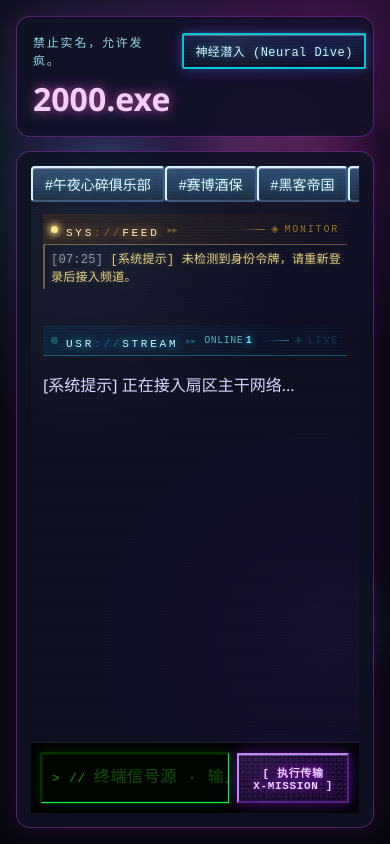
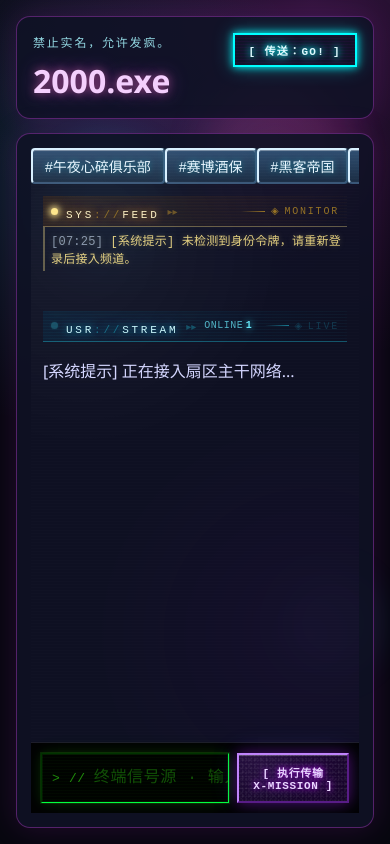
Before and after one commit to houkemian/cyber-chat, a React (Vite) app in the folder frontend/: page /cyber-chat/chat/1 in a window 390 px wide. Built offline with nearby package versions, Linux system fonts and the light colour scheme.

Commit message:
fix: SPA refresh 404, login auto-reconnect, teleport btn, mobile overflow

```diff
--- a/frontend/src/App.tsx
+++ b/frontend/src/App.tsx
@@ -11,6 +11,7 @@ function App() {
   const [showLogin, setShowLogin] = useState(false)
   const [noisePhase, setNoisePhase] = useState(0)
   const [chatHeight, setChatHeight] = useState('60vh')
+  const [loginSeq, setLoginSeq] = useState(0)
   const headerRef = useRef<HTMLElement>(null)
   const navigate = useNavigate()
 
@@ -54,6 +55,7 @@ function App() {
     setIsLoggedIn(true)
     setCyberName(name)
     setShowLogin(false)
+    setLoginSeq((n) => n + 1)
     navigate(`/chat/${DEFAULT_ROOM_ID}`, { replace: true })
   }, [navigate])
 
@@ -106,10 +108,10 @@ function App() {
                   <div className="auth-actions">
                     <button
                       type="button"
-                      className="auth-btn auth-btn-uplink"
+                      className="auth-btn-teleport"
                       onClick={() => setShowLogin(true)}
                     >
-                      {'神经潜入 (Neural Dive)'}
+                      <span>[ 传送：GO! ]</span>
                     </button>
                   </div>
                 )}
@@ -122,7 +124,7 @@ function App() {
             style={{ height: chatHeight, minHeight: 0, flexShrink: 0 }}
           >
             <Routes>
-              <Route path="/chat/:room_id" element={<RoomChat embedded />} />
+              <Route path="/chat/:room_id" element={<RoomChat embedded loginSeq={loginSeq} />} />
               <Route path="/chat" element={<Navigate to={`/chat/${DEFAULT_ROOM_ID}`} replace />} />
               <Route path="*" element={<Navigate to={`/chat/${DEFAULT_ROOM_ID}`} replace />} />
             </Routes>
--- a/frontend/src/index.css
+++ b/frontend/src/index.css
@@ -188,6 +188,7 @@ body {
 .auth-btn {
   position: relative;
   min-width: 62px;
+  max-width: 160px;
   border-radius: 2px;
   border: 2px solid #88c7ff;
   border-top-color: #d8f0ff;
@@ -196,13 +197,17 @@ body {
   border-bottom-color: #3a5778;
   background: linear-gradient(180deg, rgba(22, 32, 72, 0.95), rgba(10, 14, 35, 0.94));
   color: #cffafe;
-  font-size: 12px;
+  font-size: 11px;
   font-family: "Courier New", "Consolas", monospace;
-  letter-spacing: 0.04em;
-  padding: 7px 11px;
+  letter-spacing: 0.03em;
+  padding: 7px 10px;
   overflow: hidden;
+  white-space: nowrap;
+  text-overflow: ellipsis;
   text-shadow: 0 0 6px rgba(0, 240, 255, 0.45);
   box-shadow: inset 0 1px 0 rgba(255, 255, 255, 0.32), 0 0 12px rgba(0, 240, 255, 0.22);
+  touch-action: manipulation;
+  -webkit-tap-highlight-color: transparent;
 }
 
 .auth-btn::before {
@@ -232,6 +237,123 @@ body {
   opacity: 0.28;
   animation: static-grain 0.32s steps(2, end) infinite;
   pointer-events: none;
+}
+
+/* ── 传送按钮：Y2K 霓虹像素风 ── */
+.auth-btn-teleport {
+  position: relative;
+  display: inline-block;
+  padding: 7px 14px;
+  background: transparent;
+  border: 2px solid #ff00ff;
+  border-radius: 0;
+  color: #ff00ff;
+  font-family: "Courier New", "Consolas", monospace;
+  font-size: 11px;
+  font-weight: 700;
+  letter-spacing: 0.12em;
+  text-transform: uppercase;
+  white-space: nowrap;
+  cursor: pointer;
+  touch-action: manipulation;
+  -webkit-tap-highlight-color: transparent;
+  -webkit-appearance: none;
+  /* 霓虹外发光 */
+  text-shadow:
+    0 0 6px #ff00ff,
+    0 0 14px #ff00ff;
+  box-shadow:
+    0 0 8px #ff00ff,
+    0 0 20px rgba(255, 0, 255, 0.4),
+    inset 0 0 8px rgba(255, 0, 255, 0.08);
+  /* 默认常态：粉蓝闪烁 */
+  animation: teleport-idle 2s steps(2, end) infinite;
+  overflow: hidden;
+}
+
+/* 扫描线叠层 */
+.auth-btn-teleport::before {
+  content: "";
+  position: absolute;
+  inset: 0;
+  pointer-events: none;
+  background: repeating-linear-gradient(
+    0deg,
+    transparent,
+    transparent 2px,
+    rgba(255, 0, 255, 0.04) 2px,
+    rgba(255, 0, 255, 0.04) 3px
+  );
+  z-index: 0;
+}
+
+.auth-btn-teleport span {
+  position: relative;
+  z-index: 1;
+}
+
+/* Hover：故障抖动 + 粉蓝交替发光加强 */
+.auth-btn-teleport:hover {
+  animation: teleport-glitch 0.22s steps(2, end) infinite;
+  border-color: #00ffff;
+  color: #00ffff;
+}
+
+.auth-btn-teleport:active {
+  transform: translateY(1px);
+  box-shadow:
+    0 0 4px #00ffff,
+    0 0 10px rgba(0, 255, 255, 0.4);
+}
+
+/* 常态：粉蓝发光切换 */
+@keyframes teleport-idle {
+  0%, 100% {
+    border-color: #ff00ff;
+    color: #ff00ff;
+    text-shadow: 0 0 6px #ff00ff, 0 0 14px #ff00ff;
+    box-shadow: 0 0 8px #ff00ff, 0 0 20px rgba(255, 0, 255, 0.35), inset 0 0 6px rgba(255, 0, 255, 0.06);
+  }
+  50% {
+    border-color: #00ffff;
+    color: #e0faff;
+    text-shadow: 0 0 6px #00ffff, 0 0 14px #00ffff;
+    box-shadow: 0 0 8px #00ffff, 0 0 20px rgba(0, 255, 255, 0.35), inset 0 0 6px rgba(0, 255, 255, 0.06);
+  }
+}
+
+/* Hover：文字故障抖动，色差分离 */
+@keyframes teleport-glitch {
+  0% {
+    text-shadow:
+      2px 0 #ff00ff,
+      -2px 0 #00ffff,
+      0 0 14px #ff00ff;
+    transform: translateX(0);
+    border-color: #ff00ff;
+    color: #ff00ff;
+    box-shadow: 0 0 12px #ff00ff, 0 0 28px rgba(255, 0, 255, 0.5);
+  }
+  50% {
+    text-shadow:
+      -2px 0 #00ffff,
+      2px 0 #ff00ff,
+      0 0 14px #00ffff;
+    transform: translateX(1px);
+    border-color: #00ffff;
+    color: #00ffff;
+    box-shadow: 0 0 12px #00ffff, 0 0 28px rgba(0, 255, 255, 0.5);
+  }
+  100% {
+    text-shadow:
+      1px 1px #ff00ff,
+      -1px -1px #00ffff,
+      0 0 14px #ff00ff;
+    transform: translateX(-1px);
+    border-color: #ff00ff;
+    color: #ff00ff;
+    box-shadow: 0 0 12px #ff00ff, 0 0 28px rgba(255, 0, 255, 0.5);
+  }
 }
 
 .auth-btn-primary {
--- a/frontend/src/pages/RoomChat.tsx
+++ b/frontend/src/pages/RoomChat.tsx
@@ -34,6 +34,7 @@ type HistoryApiMessage = {
 
 interface RoomChatProps {
   embedded?: boolean
+  loginSeq?: number
 }
 
 const PRESET_SECTORS = [
@@ -97,7 +98,7 @@ function RoomMessageLine({ msg, isHistory }: RoomMessageLineProps) {
   )
 }
 
-export function RoomChat({ embedded = false }: RoomChatProps) {
+export function RoomChat({ embedded = false, loginSeq = 0 }: RoomChatProps) {
   const { room_id } = useParams<{ room_id: string }>()
   const navigate = useNavigate()
   const roomId = useMemo(() => {
@@ -293,7 +294,7 @@ export function RoomChat({ embedded = false }: RoomChatProps) {
       }
       wsRef.current?.close()
     }
-  }, [roomId])
+  }, [roomId, loginSeq])
 
   useEffect(() => {
     if (systemListRef.current) {
```
Also changed, not shown: 1 other file (tests, documents, lock files or other folders).
